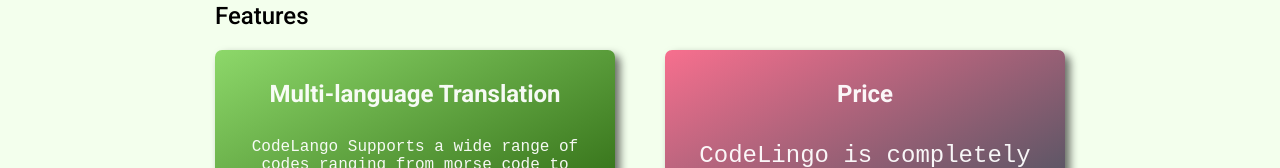
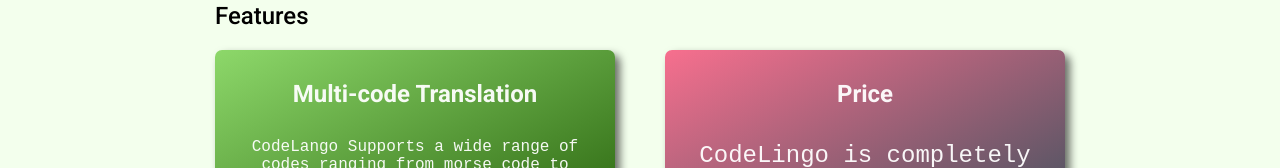
Before and after one commit to Froggyman1524/CodeLingo, a plain HTML site: page index.html in a window 1280 px wide. Shown: the part 234-402 px from the top of the page. Drawn offline with Linux system fonts and the light colour scheme; a web font is replaced by a local one.

Commit message:
Home Page update

```diff
--- a/index.html
+++ b/index.html
@@ -16,7 +16,7 @@
                 <h2 class="features-title">Features</h2>
              <div class="features-boxes">
                 <div class="features-multilanguage">
-                <h2>Multi-language Translation</h2>
+                <h2>Multi-code Translation</h2>
                 <p>CodeLango Supports a wide range of codes ranging from morse code to binary code and is able to translate live.</p>
              </div>
                 <div class="features-price">
```
